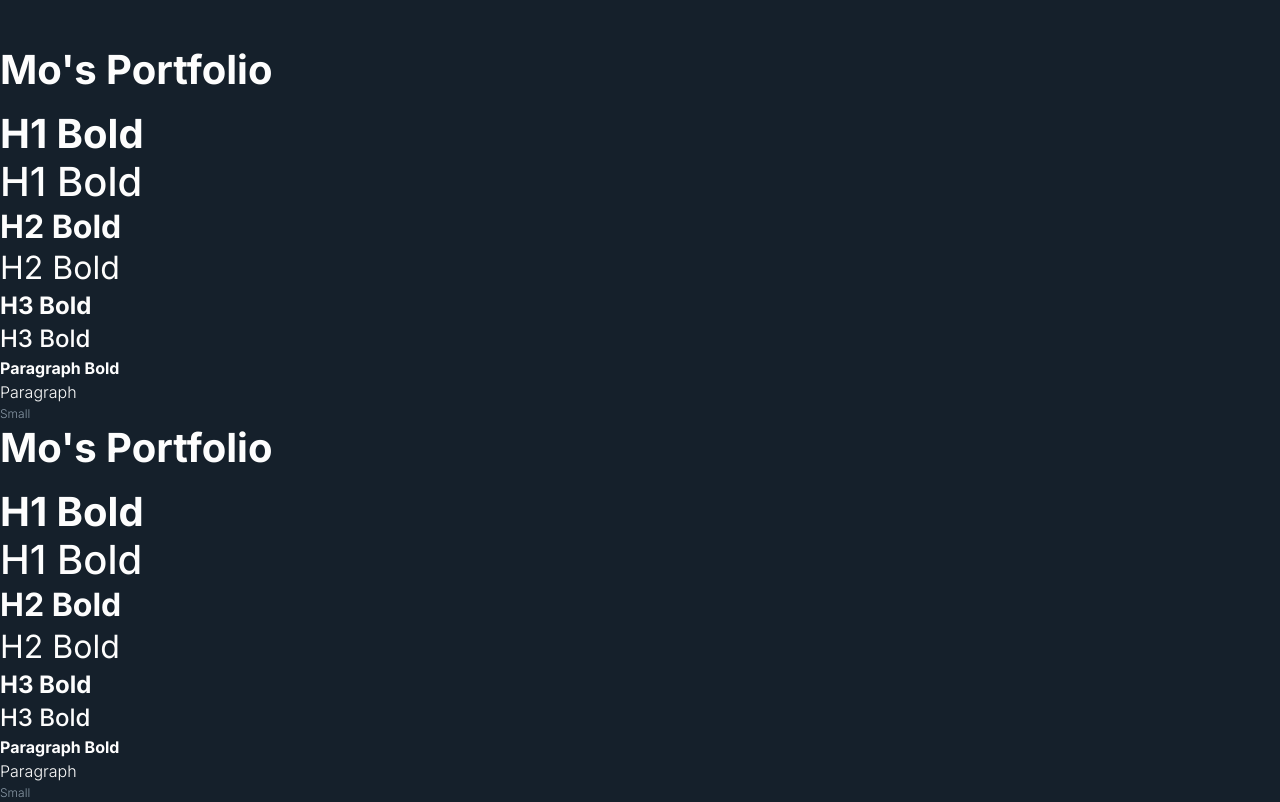
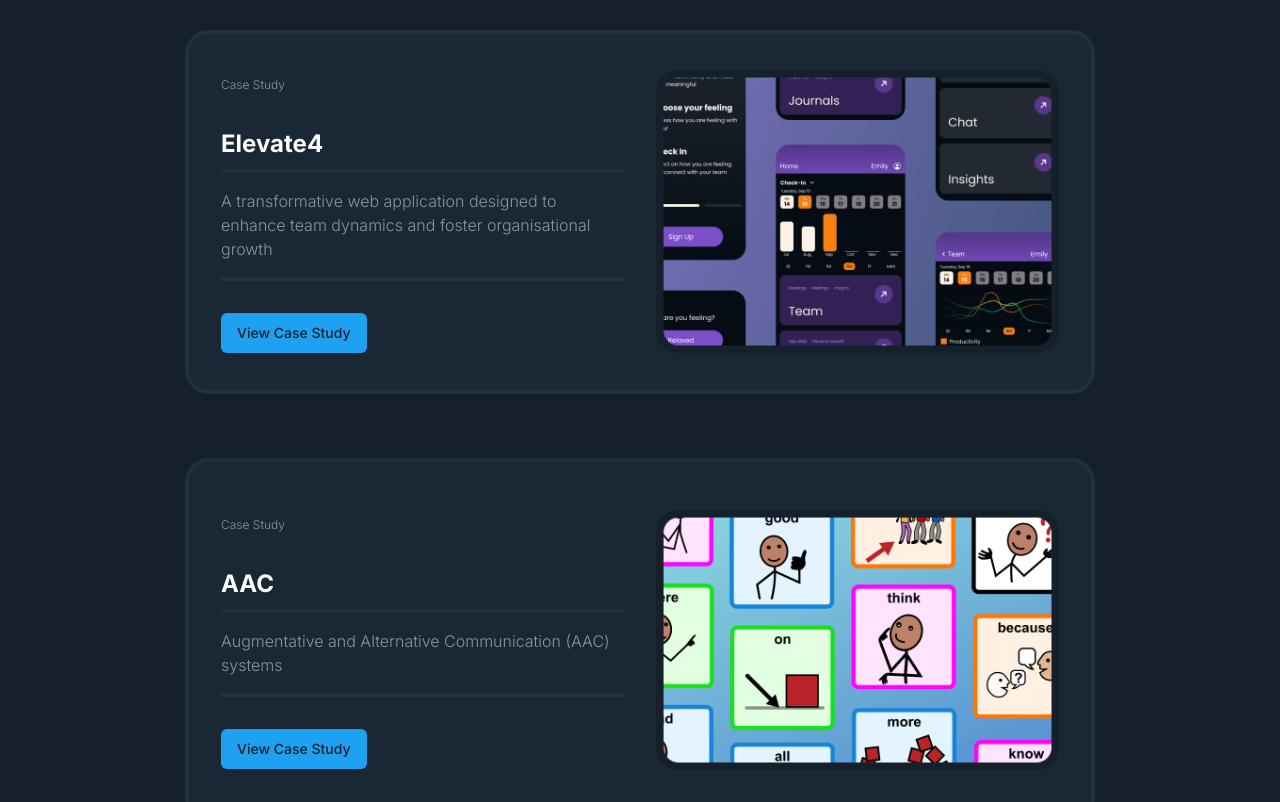
Before and after one commit to mohan-dev-ji/mv-portfolio-2024, a Next.js app: page / in a window 1280 px wide. Shown: the part 1460-2262 px from the top of the page. Built offline with nearby package versions, Linux system fonts and the light colour scheme.

Commit message:
work section done

```diff
--- a/src/app/components/sections/Work.tsx
+++ b/src/app/components/sections/Work.tsx
@@ -1,20 +1,25 @@
 // Example usage in a page or another component
 import SectionTitle from "../ui/SectionTitle";
 import TextImageSection from "../ui/TextImageSection";
-
+import { projects } from "@/app/data/projectData";
 
 const WorkPage = () => {
   return (
     <div>
       <SectionTitle title="Work" />
 
-      <TextImageSection
-        tag="Case Study"
-        title="Coherent"
-        description="A multi-channel inbox for communications on Gmail, Watsapp and Messenger for healthcare reception teams."
-        buttonText="View Case Study"
-        imageSrc="/images/coherent-thumb.png"
-      />
+      {projects.map((project, index) => (
+        <div key={index} className="mb-16">
+        <TextImageSection
+          key={index}
+          tag={project.tag}
+          title={project.title}
+          description={project.description}
+          buttonText={project.buttonText}
+          imageSrc={project.imageSrc}
+        />
+        </div>
+      ))}
     </div>
   );
 };
--- /dev/null
+++ b/src/app/data/projectData.ts
@@ -0,0 +1,34 @@
+// data/projectsData.ts
+
+export interface Project {
+    tag: string;
+    title: string;
+    description: string;
+    buttonText: string;
+    imageSrc: string;
+  }
+
+  export const projects: Project[] = [
+    {
+      tag: "Case Study",
+      title: "Coherent",
+      description: "A multi-channel inbox for communications on Gmail, Watsapp and Messenger for healthcare reception teams.",
+      buttonText: "View Case Study",
+      imageSrc: "/images/coherent-thumb.png"
+    },
+    {
+      tag: "Case Study",
+      title: "Elevate4",
+      description: "A transformative web application designed to enhance team dynamics and foster organisational growth",
+      buttonText: "View Case Study",
+      imageSrc: "/images/elevate-thumb.png"
+    },
+    {
+      tag: "Case Study",
+      title: "AAC",
+      description: "Augmentative and Alternative Communication (AAC) systems",
+      buttonText: "View Case Study",
+      imageSrc: "/images/aac-thumb.png"
+    },
+    // Add more projects as needed
+  ];
```
Also changed, not shown: public/images/aac-thumb.png (added), public/images/elevate-thumb.png (added).
